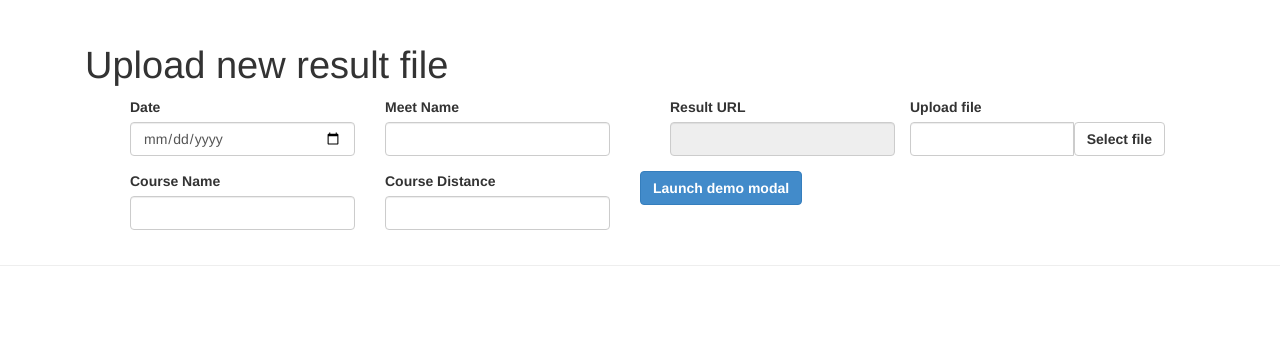
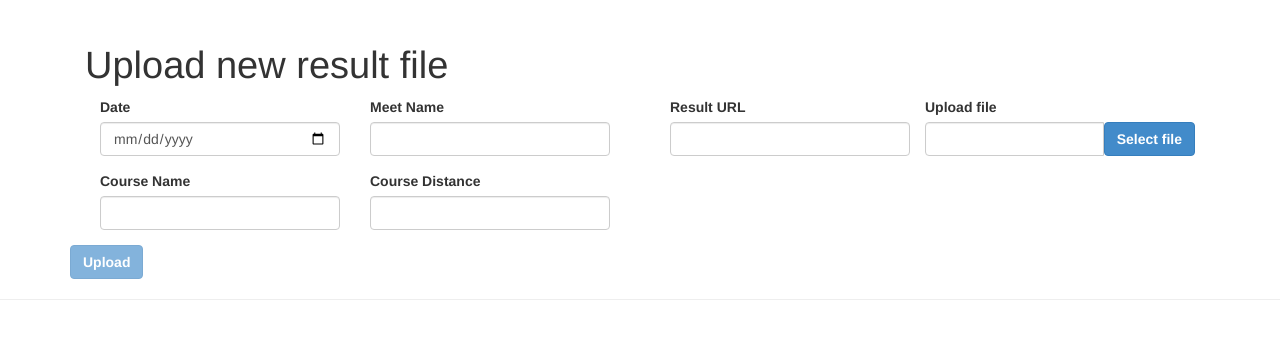
Before and after one commit to ColCarroll/cross_tracker, a Flask app: page /upload in a window 1280 px wide. Shown: the part 50-389 px from the top of the page. Run offline with Flask 2, Linux system fonts and the light colour scheme; some libraries are stand-ins or nearby versions.

Commit message:
Some field validation

```diff
--- a/static/js/customjs.js
+++ b/static/js/customjs.js
@@ -1,4 +1,5 @@
 jQuery(function($) {
+
     $('form[data-async]').on('submit', function(event) {
         var $form = $(this);
         var $target = $($form.attr('data-target'));
@@ -16,3 +17,20 @@ jQuery(function($) {
         event.preventDefault();
     });
 });
+
+$(document).ready(function () {
+  $(".resultfields").find(".resultfield").each(function () {
+    var elem = $(this);
+    elem.bind("propertychange keyup input paste", function (event) {
+      var otherfields = elem.closest(".resultfields").find(".resultfield").not($(this));
+      var button = elem.closest("form").find(":submit");
+      if (elem.val().length) {
+        otherfields.attr("disabled", "disabled");
+        button.removeAttr("disabled");
+      } else {
+        otherfields.removeAttr("disabled");
+        button.prop("disabled",true);
+      }
+    });
+  });
+});
--- a/templates/base.html
+++ b/templates/base.html
@@ -80,10 +80,6 @@
 
     <script src="http://ajax.googleapis.com/ajax/libs/jquery/1.7.2/jquery.min.js"></script>
     <script src="{{ url_for("static", filename = "js/bootstrap.js") }}"></script>
-    <script>
-      $('.nav a:contains
-
-    </script>
     {% block js_footer %}
     {% endblock %}
   </body>
--- a/templates/upload.html
+++ b/templates/upload.html
@@ -7,31 +7,28 @@
 {% endblock %}
 {% block content %}
 <h1>Upload new result file</h1>
-<div class="col-lg-12">
   <form role="form" action="" method="post" enctype="multipart/form-data">
-    <div>
+      <div class="row">
         <fieldset class="col-lg-6">
           {{ render_field(form.date) }}
           {{ render_field(form.meetname) }}
           {{ render_field(form.course) }}
           {{ render_field(form.distance) }}
         </fieldset>
-    </div>
 
-    <div>
-      <fieldset class="col-lg-6">
+        <fieldset class="col-lg-6 resultfields">
 
           <div class="form-group">
             <div class="fileupload fileupload-new" data-provides="fileupload">
-          {{ render_field(form.url, disabled=True) }}
+            {{ render_field(form.url, class="form-control resultfield") }}
             {{ form.file_data.label }}
               <div class="input-group">
-              <div class="form-control uneditable-input">
+                <div class="form-control uneditable-input resultfield">
                   <i class="icon-file fileupload-exists"></i>
                   <span class="fileupload-preview"></span>
                 </div>
                 <div class="input-group-btn">
-                <a class="btn btn-default btn-file">
+                  <a class="btn btn-primary btn-file resultfield">
                     <span class="fileupload-new">Select file</span>
                     <span class="fileupload-exists">Change</span>
                     {{ form.file_data(class="file-input") }}
@@ -39,34 +36,15 @@
                 </div>
                 <a href="#" class="btn fileupload-exists" data-dismiss="fileupload">Remove</a>
               </div>
-            <button type="submit" class="btn btn-block fileupload-exists btn-primary">Upload</button>
             </div>
           </div>
+
         </fieldset>
       </div>
+    <div class="row">
+      <button type="submit" class="btn btn-primary" disabled>Upload</button>
+    </div>
   </form>
-</div>
-<!-- Button trigger modal -->
-  <a data-toggle="modal" href="#myModal" class="btn btn-primary btn-large">Launch demo modal</a>
-
-  <!-- Modal -->
-  <div class="modal" id="myModal">
-    <div class="modal-dialog">
-      <div class="modal-content">
-        <div class="modal-header">
-          <button type="button" class="close" data-dismiss="modal" aria-hidden="true">&times;</button>
-          <h4 class="modal-title">Modal title</h4>
-        </div>
-        <div class="modal-body">
-          ...
-        </div>
-        <div class="modal-footer">
-          <a href="" data-dismiss="modal" class="btn">Close</a>
-          <a href="#" class="btn btn-primary">Save changes</a>
-        </div>
-      </div><!-- /.modal-content -->
-    </div><!-- /.modal-dialog -->
-  </div><!-- /.modal -->
 {% endblock %}
 
 {% block js_footer %}
```
Lines whose indentation alone changed are shown as unchanged.
